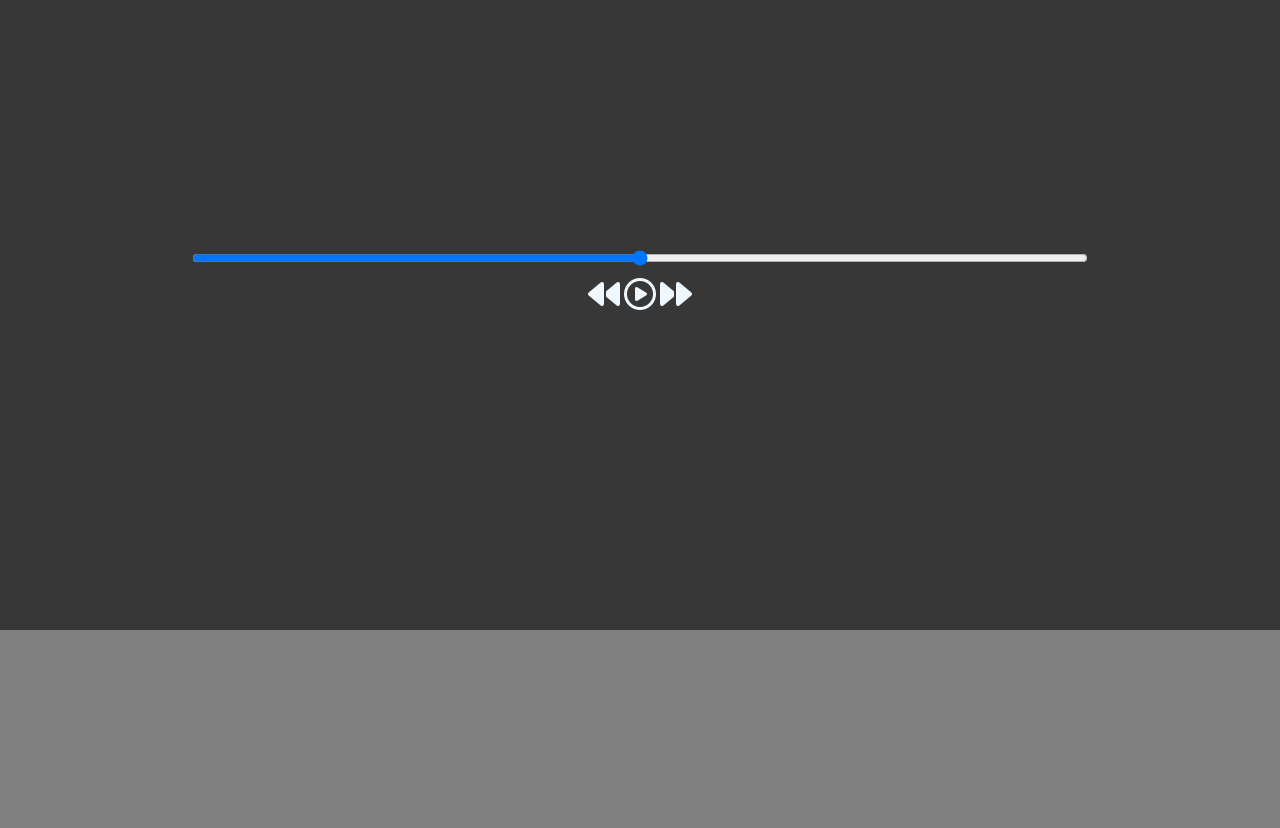
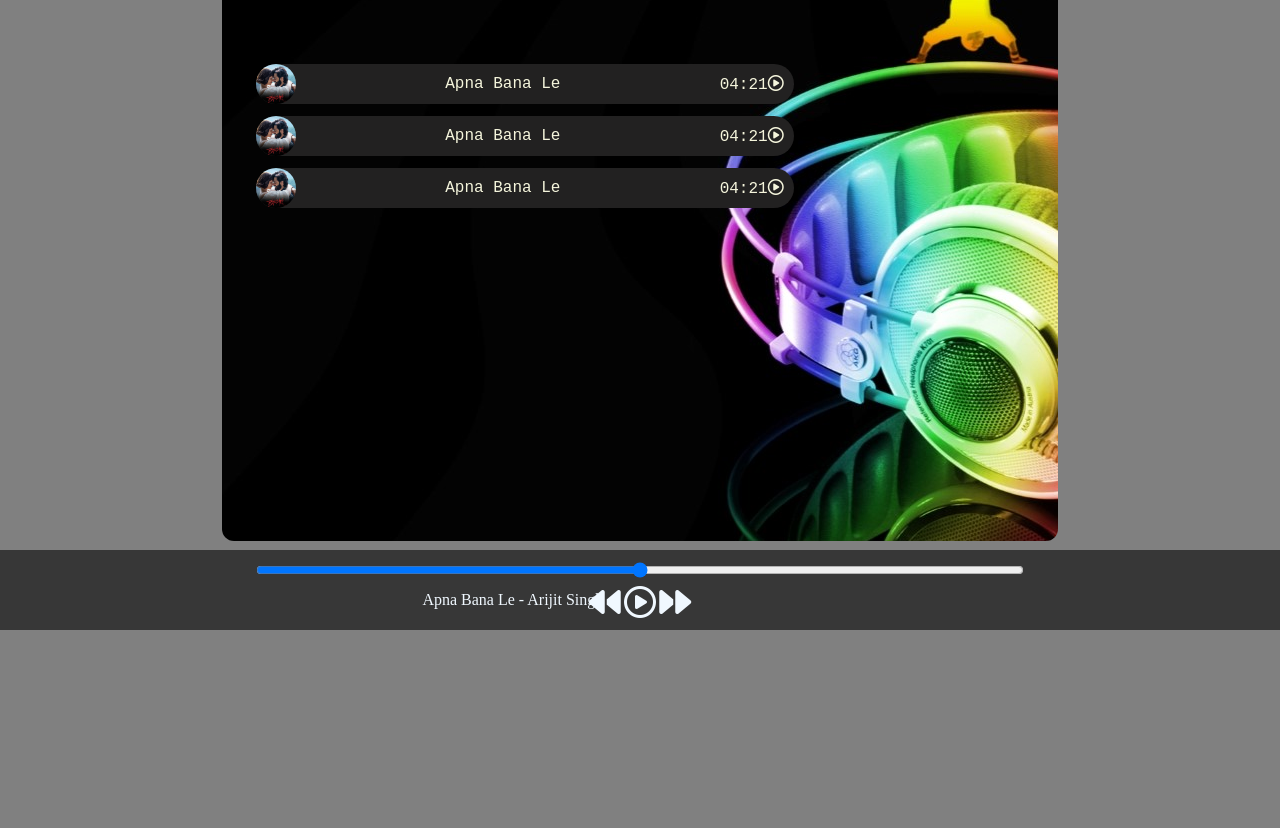
Before and after one commit to Mansi-Raj/SpotifyClone, a plain HTML site: page index.html in a window 1280 px wide. Shown: the part 170-998 px from the top of the page. After the commit the page ends 814 px from the top, so only its background shows below. Drawn offline with Linux system fonts and the light colour scheme; a web font is replaced by a local one.

Commit message:
add html & css part

```diff
--- a/index.css
+++ b/index.css
@@ -54,7 +54,7 @@ nav ul li{
 
 .bottom{
     position: sticky;
-    height: 700px;
+    height: 80px;
     background-color: #373737;
     bottom: 0;
     display: flex;
@@ -65,7 +65,10 @@ nav ul li{
 }
 
 .icons{
-    margin-top: 12px;
+    margin-top: 8px;
+    width: 8%;
+    justify-content: space-between;
+    display: flex;
 }
 
 .icons i{
@@ -73,5 +76,43 @@ nav ul li{
 }
 
 #myProgressBar{
-    width: 70vw;
+    width: 60vw;
+    cursor: pointer;
 }
+
+.songItemContainer{
+    margin-top: 80px;
+}
+
+.songItems{
+    height: 40px;
+    display: flex;
+    background-color: #222121;
+    color: beige;
+    margin: 12px 0;
+    justify-content: space-between;
+    align-items: center;
+    border-radius: 20px;
+}
+
+.songItems img{
+    width: 40px;
+    margin: 20px 0;
+    border-radius: 20px;
+}
+
+.timeStamp{
+    margin: 0 25px;
+    margin: 10px;
+}
+
+.timeStamp i{
+    cursor: pointer;
+}
+
+.songInfo{
+    margin-top: 20px;
+    position: absolute;
+    left:33vw;
+    display: inline;
+}
--- a/index.html
+++ b/index.html
@@ -16,17 +16,39 @@
     </nav>
 
     <div class="container">
-        <h1>Best of Non Copyright Sounds</h1>
-        <div class="songslist"></div>
+        <div class="songsList">
+            <h1>Best of Non Copyright Sounds</h1>
+            <div class="songItemContainer">
+                <div class="songItems">
+                    <img src="./cover/apna bana le.jpg" alt="Apna Bana Le Piya">
+                    <span>Apna Bana Le</span>
+                    <span class="songListPlay"><span class="timeStamp">04:21<i class="fa-regular fa-circle-play"></i></span></span>
+                </div>
+                <div class="songItems">
+                    <img src="./cover/apna bana le.jpg" alt="Apna Bana Le Piya">
+                    <span>Apna Bana Le</span>
+                    <span class="songListPlay"><span class="timeStamp">04:21<i class="fa-regular fa-circle-play"></i></span></span>
+                </div>
+                <div class="songItems">
+                    <img src="./cover/apna bana le.jpg" alt="Apna Bana Le Piya">
+                    <span>Apna Bana Le</span>
+                    <span class="songListPlay"><span class="timeStamp">04:21<i class="fa-regular fa-circle-play"></i></span></span>
+                </div>
+            </div>
+        </div>
         <div class="songsBanner"></div>
     </div>
 
     <div class="bottom">
         <input type="range" name="range" id="myProgressBar" min="0" max="100" >
         <div class="icons">
-            <i class="fa-solid fa-2x fa-backward"></i>
-            <i class="fa-regular fa-2x fa-circle-play"></i>
-            <i class="fa-solid fa-2x fa-forward"></i>
+            <span> <i class="fa-solid fa-2x fa-backward"></i></span>
+            <span><i class="fa-regular fa-2x fa-circle-play"></i></span>
+            <span><i class="fa-solid fa-2x fa-forward"></i></span>
+        </div>
+
+        <div class="songInfo">
+            Apna Bana Le - Arijit Singh
         </div>
     </div>
     <script src="https://kit.fontawesome.com/bd1d183768.js" crossorigin="anonymous"></script>
```
Also changed, not shown: assests/64a6b0e0740e455bda54f399_Waveform.gif (deleted), cover/apna bana le.jpg (added), cover/nazm nazm.jpeg (added), cover/o re piya.jpeg (added).
